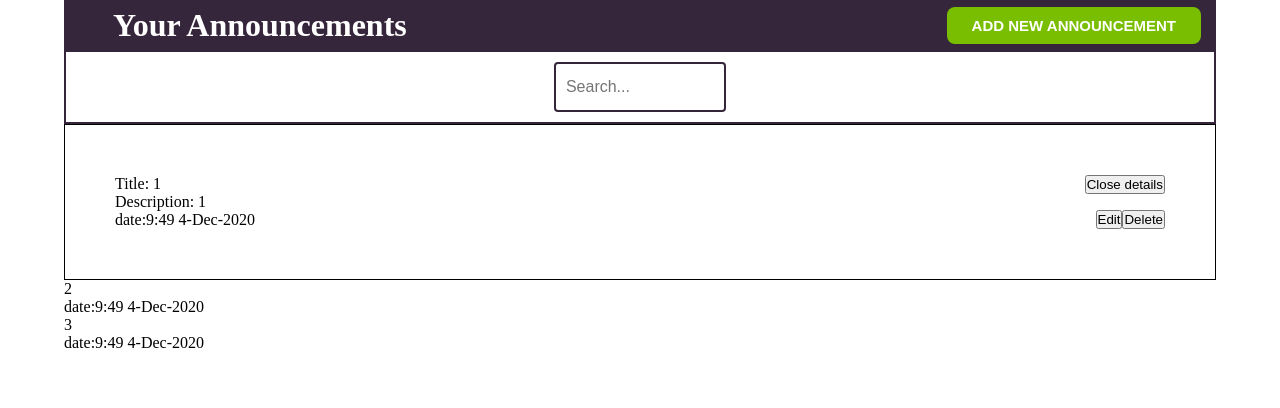
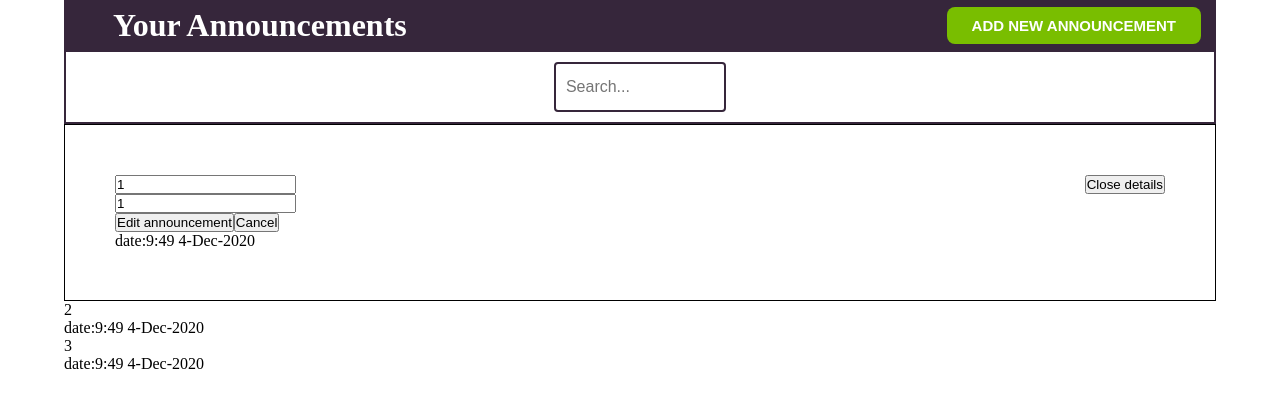
Before and after one commit to IvZaporozhchenko/announcementWebsiteForNerdySoft, a React (Create React App) app: page / in a window 1280 px wide. Both pictures are taken after a click on the button "Edit". Shown: the top 408 px of the page. Built offline with nearby package versions, Linux system fonts and the light colour scheme.

Commit message:
Added toggling of edit fields

```diff
--- a/src/App.css
+++ b/src/App.css
@@ -153,5 +153,12 @@
 }
 
 .selectedAnnouncementInfo .buttons:last-child {
-    text-align: end;
+    justify-content: space-between;
 }
+
+/*Edit announcement fields*/
+
+.editAnnouncementFields {
+    display: flex;
+    flex-direction: column;
+}
--- a/src/components/EditAnnouncementBtn.js
+++ b/src/components/EditAnnouncementBtn.js
@@ -1,6 +1,6 @@
 function EditAnnouncementBtn(props) {
 	return (
-		<button>Edit</button>
+		<button onClick={props.toggleEditingFields}>Edit</button>
 	)
 }
 
--- a/src/components/EditAnnouncementFields.js
+++ b/src/components/EditAnnouncementFields.js
@@ -12,6 +12,7 @@ class EditAnnouncementFields extends Component {
 
 		this.onChange = this.onChange.bind(this);
 		this.onSubmit = this.onSubmit.bind(this);
+		this.onReset = this.onReset.bind(this);
 	}
 
 	componentDidMount() {
@@ -38,29 +39,36 @@ class EditAnnouncementFields extends Component {
 		})
 	}
 
+	onReset() {
+		this.props.toggleEditingFields();
+		this.setState({
+			title: this.props.announcement.title,
+			description: this.props.announcement.description
+		})
+	}
+
 	render() {
 		return (
-			<div hidden>
-				<form onSubmit={this.onSubmit}>
+			<div style={{display: this.props.displayEditAnnouncementFields}}>
+				<form className="editAnnouncementFields"
+				      onSubmit={this.onSubmit}
+				      onReset={this.onReset}>
 					<input name="title"
 					       type="text"
 					       required={true}
 					       value={this.state.title}
-					       onChange={this.onChange}
-					/>
+					       onChange={this.onChange}/>
 					<input name="description"
 					       type="text"
 					       required={true}
 					       value={this.state.description}
-					       onChange={this.onChange}
-					/>
-					<br />
-					<input type="submit"
-					       value="Edit announcement"
-					/>
-					<input type="reset"
-					       value="Cancel"
-					/>
+					       onChange={this.onChange}/>
+					<div>
+						<input type="submit"
+						       value="Edit announcement"/>
+						<input type="reset"
+						       value="Cancel"/>
+					</div>
 				</form>
 			</div>
 		)
--- a/src/components/ListOfAnnouncements.js
+++ b/src/components/ListOfAnnouncements.js
@@ -1,6 +1,5 @@
 import Announcement from "./Announcement";
 import SelectedAnnouncement from "./SelectedAnnouncement";
-import EditAnnouncementFields from "./EditAnnouncementFields";
 
 function ListOfAnnouncements(props) {
 	return props.announcements.sort(
@@ -19,9 +18,8 @@ function ListOfAnnouncements(props) {
 					<SelectedAnnouncement announcements={props.announcements}
 					                      announcement={announcement}
 					                      closeDetails={props.closeDetails}
-					                      deleteAnnouncement={props.deleteAnnouncement}/>
-					<EditAnnouncementFields announcement={announcement}
-					                        editAnnouncement={props.editAnnouncement}/>
+					                      deleteAnnouncement={props.deleteAnnouncement}
+					                      editAnnouncement={props.editAnnouncement}/>
 				</div>
 			} else {
 				return <Announcement key={announcement.id}
--- a/src/components/SelectedAnnouncement.js
+++ b/src/components/SelectedAnnouncement.js
@@ -1,24 +1,51 @@
+import React, {Component} from "react";
+
 import DeleteAnnouncementBtn from "./DeleteAnnouncementBtn";
 import EditAnnouncementBtn from "./EditAnnouncementBtn";
 import TopSimilarAnnouncements from "./TopSimilarAnnouncements";
 import DateDisplay from "./DateDisplay";
 import EditAnnouncementFields from "./EditAnnouncementFields";
 
-function SelectedAnnouncement(props) {
+class SelectedAnnouncement extends Component {
+	constructor(props) {
+		super(props);
+		this.state = {
+			displayEditAnnouncementFields: "none",
+			displayAnnouncementInfo: "block"
+		}
+
+		this.toggleEditingFields = this.toggleEditingFields.bind(this);
+	}
+
+	toggleEditingFields() {
+		this.setState({
+			displayEditAnnouncementFields: (this.state.displayEditAnnouncementFields === "none" ? "block" : "none"),
+			displayAnnouncementInfo: (this.state.displayAnnouncementInfo === "none" ? "block" : "none")
+		})
+	}
+
+	render() {
 		return (
 			<div className="selectedAnnouncement">
 				<div className="selectedAnnouncementInfo">
 					<div>
-					<p>Title: {props.announcement.title}</p>
-					<p>Description: {props.announcement.description}</p>
-					<DateDisplay date={props.announcement.date} />
+						<div style={{display: this.state.displayAnnouncementInfo}}>
+							<p>Title: {this.props.announcement.title}</p>
+							<p>Description: {this.props.announcement.description}</p>
+						</div>
+						<EditAnnouncementFields editAnnouncement={this.props.editAnnouncement}
+						                        announcement={this.props.announcement}
+						                        toggleEditingFields={this.toggleEditingFields}
+						                        displayEditAnnouncementFields={this.state.displayEditAnnouncementFields}
+						/>
+						<DateDisplay date={this.props.announcement.date} />
 					</div>
 					<div className="buttons">
-					<button onClick={props.closeDetails}>Close details</button>
-					<div>
-						<EditAnnouncementBtn/>
-						<DeleteAnnouncementBtn id={props.announcement.id}
-						                       deleteAnnouncement={props.deleteAnnouncement}/>
+						<button onClick={this.props.closeDetails}>Close details</button>
+						<div style={{display: this.state.displayAnnouncementInfo}}>
+							<EditAnnouncementBtn toggleEditingFields={this.toggleEditingFields}/>
+							<DeleteAnnouncementBtn id={this.props.announcement.id}
+							                       deleteAnnouncement={this.props.deleteAnnouncement}/>
 						</div>
 					</div>
 				</div>
@@ -26,5 +53,6 @@ function SelectedAnnouncement(props) {
 			</div>
 		)
 	}
+}
 
 export default SelectedAnnouncement;
```
Lines whose indentation alone changed are shown as unchanged.
